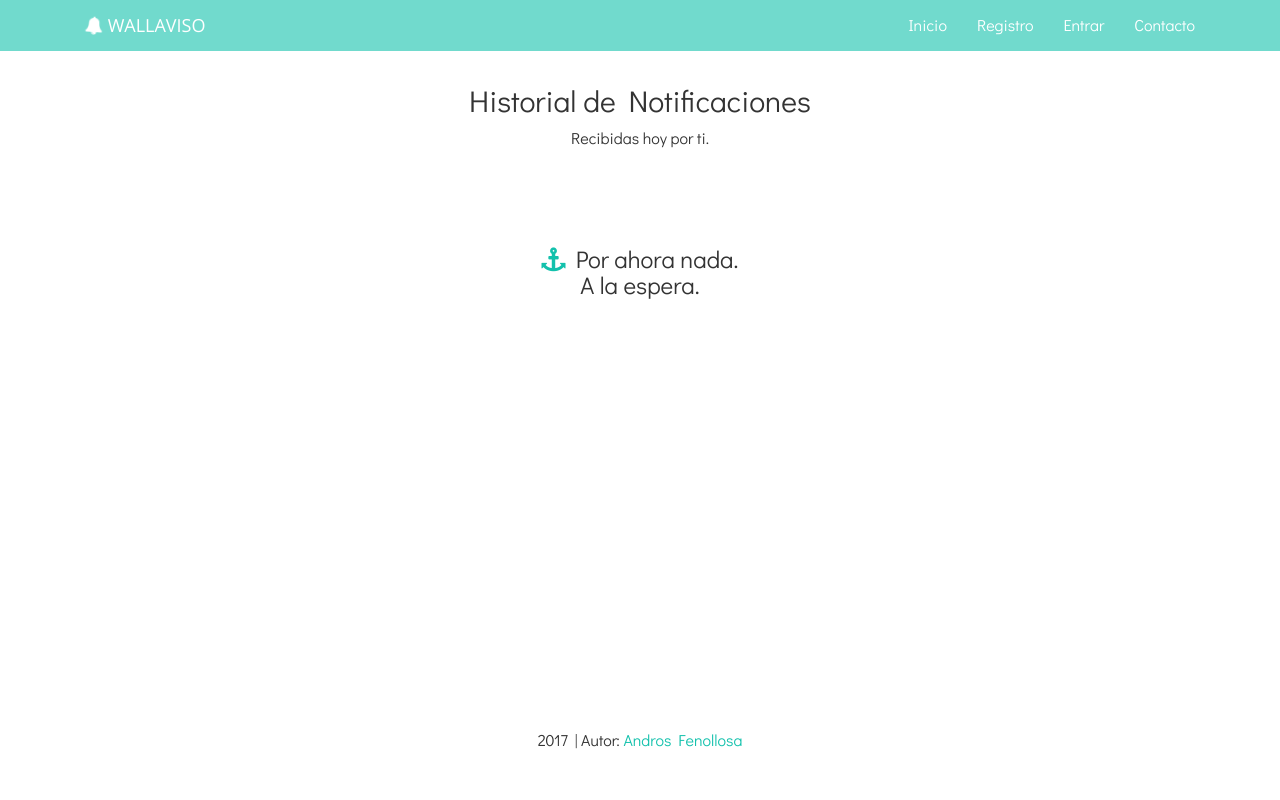
After one commit to tanrax/wallaviso, a Flask app: template templates/web/dashboard/histories.html in a window 1280 px wide. The commit adds this page. Run offline with Flask 2, Linux system fonts and the light colour scheme; the template is opened without the code that fills it, so the values that code supplies are empty; style sheets or scripts are compiled from the project's sources; parts of the project's set-up code (start-up, migrations or seed data) failed here and were passed over.

Commit message:
Add page history and fixbug notify task

```diff
--- a/app.py
+++ b/app.py
@@ -411,6 +411,18 @@ def update_expiration(id, token):
     return redirect(url_for('index'))
 
 
+@app.route('/panel/historial')
+@login_required
+def notify_history():
+    histories = NotificationHistory.query.filter_by(
+        user_id=session['user']['id']
+        ).filter(
+            cast(NotificationHistory.create_at, Date) == date.today()
+        ).all()
+    return render_template('web/dashboard/histories.html', histories=histories)
+
+
+
 # END VIEWS
 
 # MAIN
--- a/static/css/main.scss
+++ b/static/css/main.scss
@@ -9,6 +9,7 @@
 @import 'vendor/vex-theme-os';
 
 body {
+	min-height: 100vh;
 	font-family: fuente_contenido;
 	font-size: 16px;
 	padding-top: 4em;
@@ -25,7 +26,6 @@ a {
 input {
 	outline: none;
 }
-
 
 .progress-bar {
 	background: $color_wallapop;
@@ -344,7 +344,29 @@ body#searchs {
 	}
 }
 
+body#histories {
+	.order {
+		display: flex;
+		justify-content: center;
+		align-items: center;
+		color: $color_wallapop;
+		font-size: 2em;
+    	padding-top: 1em;
+	}
+	#empty {
+		margin-top: 4em;
+		text-align: center;
+		.fa {
+			color: $color_wallapop;
+		}
+	}
+}
+
 footer {
+    position: absolute;
+    bottom: 0;
+    left: 0;
+    right: 0;
 	text-align: center;
 	padding: 3em 0;
 }
--- a/tasks.py
+++ b/tasks.py
@@ -38,10 +38,11 @@ def notify():
                 search.name,
                 search.lat,
                 search.lng,
-                search.distance
+                search.distance,
+                search.max_price
                 )
         else:
-            results = util_search.get(name=search.name, dist=search.distance)
+            results = util_search.get(name=search.name, dist=search.distance, max_price=search.max_price)
         my_olds = OldSearch.query.filter_by(search_id=search.id)
         # Check new items
         for item in results:
--- a/templates/layouts/master.html
+++ b/templates/layouts/master.html
@@ -38,6 +38,7 @@
 							<li><a href="https://programadorwebvalencia.com/#contact" target="_blank">Contacto</a></li>
 						{% else %}
 							<li><a href="{{ url_for('dashboard') }}">Busquedas</a></li>
+							<li><a href="{{ url_for('notify_history') }}">Historial</a></li>
 							<li><a href="https://programadorwebvalencia.com/#contact" target="_blank">Contacto</a></li>
 							<li><a href="{{ url_for('logout') }}">Salir</a></li>
 						{% endif %}
--- /dev/null
+++ b/templates/web/dashboard/histories.html
@@ -0,0 +1,45 @@
+{% extends 'layouts/master.html' %}
+{% block page %}histories{% endblock %}
+{% block title %}Historial | {% endblock %}
+{% block body %}
+<div class="container">
+	<section class="row">
+		<div class="col-xs-12">
+			<h2 class="text-center">Historial de Notificaciones</h2>
+			<p class="text-center">Recibidas hoy por ti.</p>
+			{% for item in histories %}
+			<div class="panel panel-default">
+				<div class="panel-body">
+					<div class="row">
+						<div class="col-xs-6 col-sm-2 order">
+							{{ loop.index }}
+						</div>
+						<div class="col-xs-6 col-sm-2">
+							<img class="img-responsive" src="{{ item.image }}" alt="{{ item.title }}">
+						</div>
+						<div class="col-xs-12 col-sm-8">
+							<div class="container">
+								<div class="row">
+									<div class="col-xs-12">
+										<h3><strong>{{ item.title }}</strong></h3>
+									</div>
+								</div>
+								<div class="row">
+									<div class="col-xs-12">
+										<p><span class="color_wallaviso">Hora de envio:</span> {{ item.create_at.strftime('%H:%M') }}</p>
+									</div>
+								</div>
+							</div>
+						</div>
+					</div>
+				</div>
+			</div>
+			{% else %}
+			<h3 id="empty">
+				<i class="fa fa-anchor" aria-hidden="true"></i> Por ahora nada. <br>A la espera.
+			</h3>
+			{% endfor %}
+		</div>
+	</section>
+</div>
+{% endblock %}
```
Also changed, not shown: static/js/searchs.js (+7 -5 lines).
